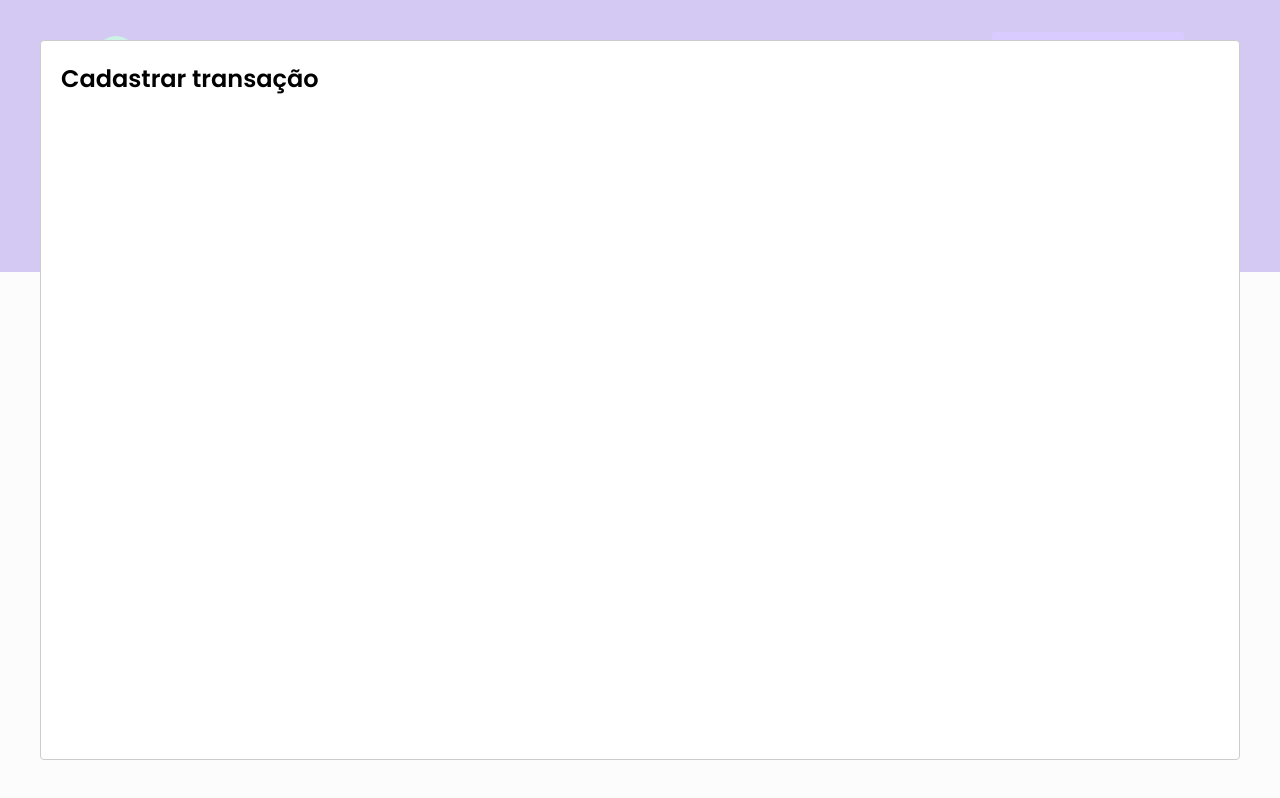
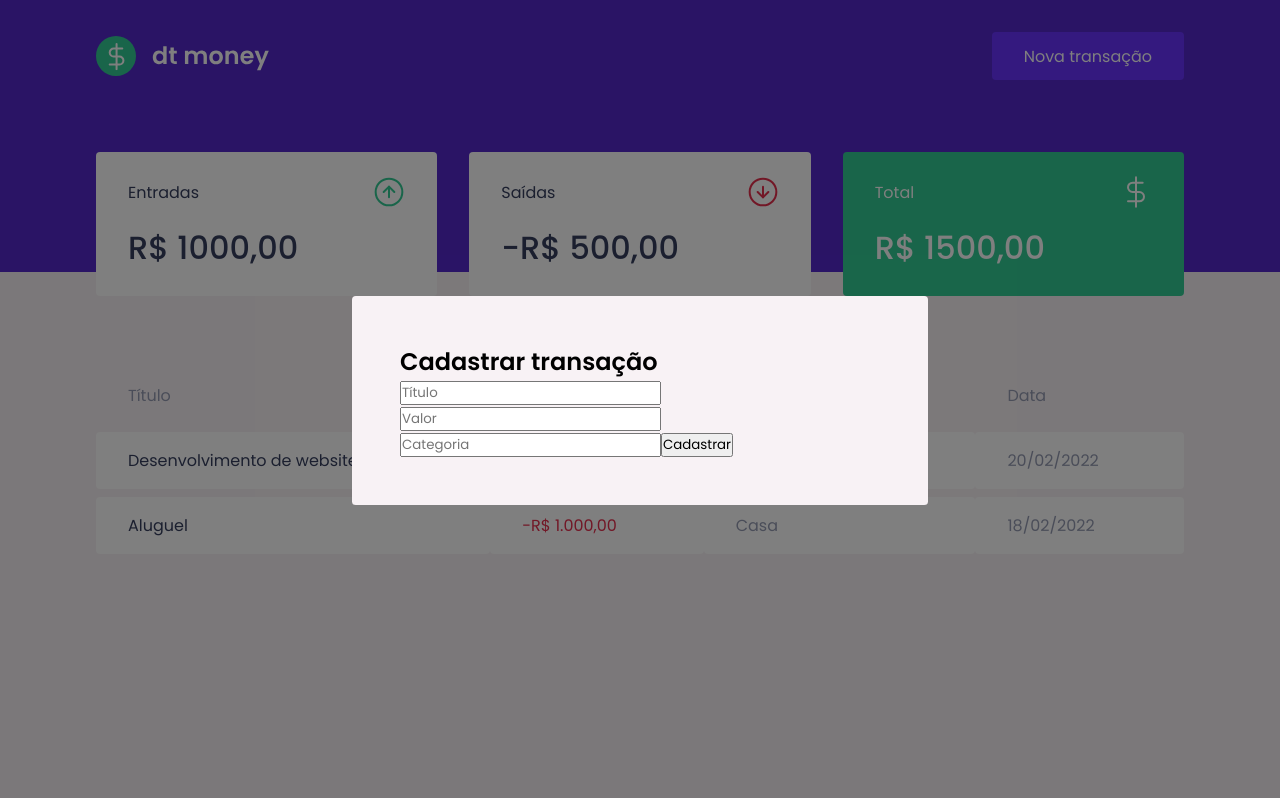
Before and after one commit to neanderdev/dtmoney, a React (Create React App) app: page / in a window 1280 px wide. Both pictures are taken after a click on the button "Nova transação". Built offline with nearby package versions, Linux system fonts and the light colour scheme; no server answers; what miragejs would draw is missing.

Commit message:
Creating form structure

```diff
--- a/src/components/NewTransactionModal/index.tsx
+++ b/src/components/NewTransactionModal/index.tsx
@@ -1,4 +1,5 @@
 import Modal from 'react-modal';
+import { Container } from './styles';
 
 Modal.setAppElement('#root');
 
@@ -12,8 +13,23 @@
   onRequestClose,
 }: NewTransactionModalProps) {
   return (
-    <Modal isOpen={isOpen} onRequestClose={onRequestClose}>
-      <h2>Cadastrar transação</h2>
+    <Modal
+      isOpen={isOpen}
+      onRequestClose={onRequestClose}
+      overlayClassName="react-modal-overlay"
+      className="react-modal-content"
+    >
+      <Container>
+        <h2>Cadastrar transação</h2>
+
+        <input placeholder="Título" />
+
+        <input type="number" placeholder="Valor" />
+
+        <input placeholder="Categoria" />
+
+        <button type="submit">Cadastrar</button>
+      </Container>
     </Modal>
   );
 }
--- a/src/components/NewTransactionModal/styles.ts
+++ b/src/components/NewTransactionModal/styles.ts
@@ -1,3 +1,3 @@
 import styled from 'styled-components';
 
-export const Container = styled.div``;
+export const Container = styled.form``;
--- a/src/styles/global.ts
+++ b/src/styles/global.ts
@@ -53,4 +53,27 @@
     opacity: 0.6;
     cursor: not-allowed;
   }
+
+  .react-modal-overlay {
+    background: rgba(0, 0,0 ,0.5);
+
+    position: fixed;
+    top: 0;
+    bottom: 0;
+    right: 0;
+    left: 0;
+
+    display: flex;
+    align-items: center;
+    justify-content: center;
+  }
+
+  .react-modal-content {
+    width: 100%;
+    max-width: 576px;
+    background: var(--background);
+    padding: 3rem;
+    position: relative;
+    border-radius: 0.24rem;
+  }
 `;
```
